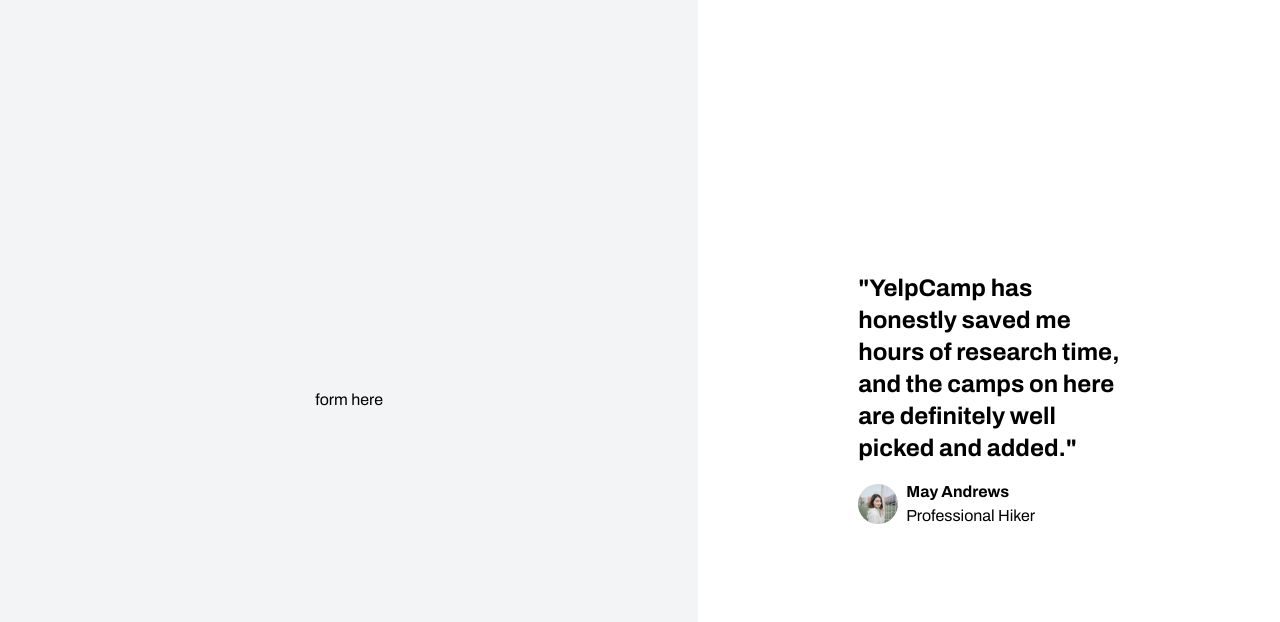
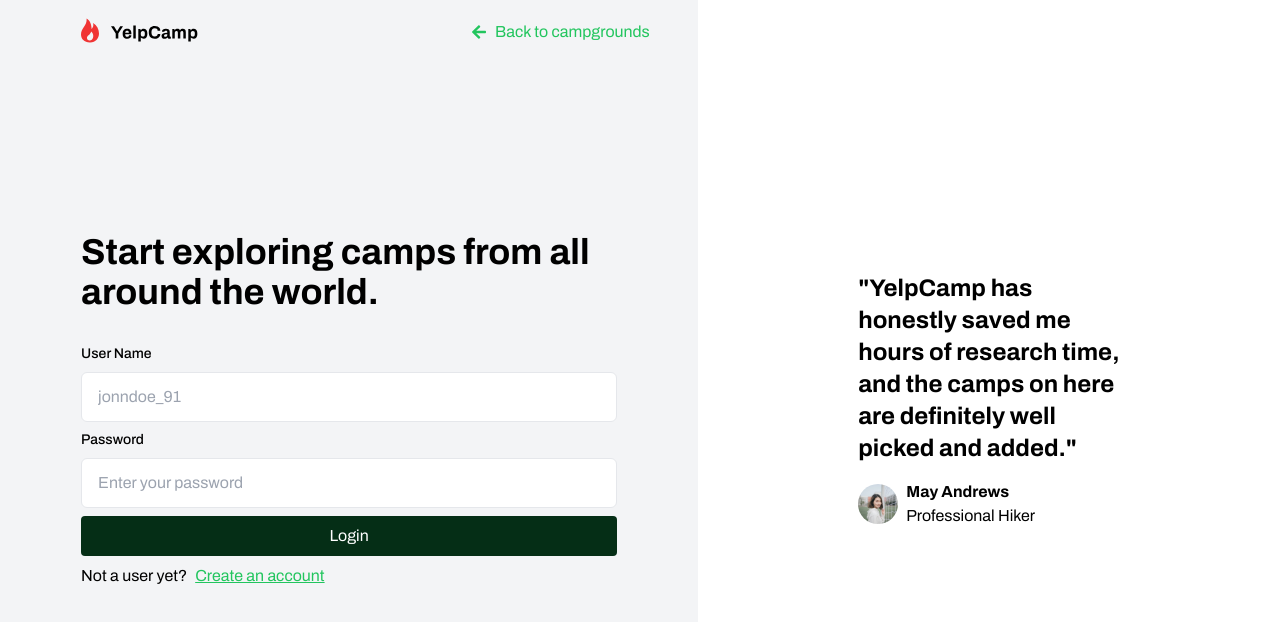
Before and after one commit to Mustafa777Xo/YelpCamp, a React (Vite) app: page /login in a window 1280 px wide. Shown: the top 622 px of the page. Built offline with nearby package versions, Linux system fonts and the light colour scheme.

Commit message:
finish login page

```diff
--- a/src/components/specific/home_page/AddCampgroundLink.tsx
+++ b/src/components/specific/home_page/AddCampgroundLink.tsx
@@ -1,6 +1,6 @@
 const AddCampgroundLink = () => {
   return (
-    <a href="#" className="text-blue-600 underline mt-4 block xl:mt-4">
+    <a href="#" className="text-green-500 underline mt-4 block xl:mt-4">
       Or add your own campground
     </a>
   );
--- /dev/null
+++ b/src/components/specific/login_page/LoginContent.tsx
@@ -0,0 +1,51 @@
+import BaseButton from "@/components/common/BaseButton";
+import BaseTextField from "@/components/common/BaseTextfield";
+import { FaArrowLeft } from "react-icons/fa";
+import logo from "@/assets/images/Logo.svg";
+import { Link } from "react-router-dom";
+
+const LoginContent = () => {
+  return (
+    <>
+      <div className="container max-w-xl">
+        <div className="flex flex-col gap-8 mt-5 max-w-sm px-5 lg:max-w-xl mx-auto ">
+          <div className="flex gap-2 xl:gap-64 xl:absolute  xl:top-3 ">
+            <img src={logo} alt="" />
+            <Link to="/home">
+              <BaseButton
+                text="Back to campgrounds"
+                btnType="text"
+                icon={FaArrowLeft}
+              />
+            </Link>
+          </div>
+          <h1 className="text-2xl xl:text-4xl font-bold">
+            Start exploring camps from all around the world.
+          </h1>
+          <div className="flex flex-col gap-2">
+            <BaseTextField
+              label="User Name"
+              placeholder="jonndoe_91"
+              type="text"
+            />
+            <BaseTextField
+              label="Password"
+              placeholder="Enter your password"
+              type="password"
+            />
+            <BaseButton text="Login" btnType="filled" />
+
+            <div className="flex items-center gap-2">
+              <p>Not a user yet?</p>
+              <a href="#" className="text-green-500 underline">
+                Create an account
+              </a>
+            </div>
+          </div>
+        </div>
+      </div>
+    </>
+  );
+};
+
+export default LoginContent;
--- a/src/components/specific/login_page/LoginForm.tsx
+++ /dev/null
@@ -1,10 +0,0 @@
-
-const LoginForm = () => {
-  return (
-    <div>
-      <h1>login</h1>
-    </div>
-  )
-}
-
-export default LoginForm
--- a/src/pages/LoginPage.tsx
+++ b/src/pages/LoginPage.tsx
@@ -1,12 +1,13 @@
 import FeedbackQuote from "@/components/specific/login_page/FeedbackQuote";
 import SplitScreenLayout from "@/layouts/SpiltScreenLayout";
 import loginBg from "@/assets/images/login_bg.svg";
+import LoginContent from "@/components/specific/login_page/LoginContent";
 
 const LoginPage = () => {
   return (
     <>
       <SplitScreenLayout
-        leftChild={<h1>form here</h1>}
+        leftChild={<LoginContent />}
         rightChild={<FeedbackQuote />}
         rightBgImageDesktop={loginBg}
         rightBgImageMobile={loginBg}
```
